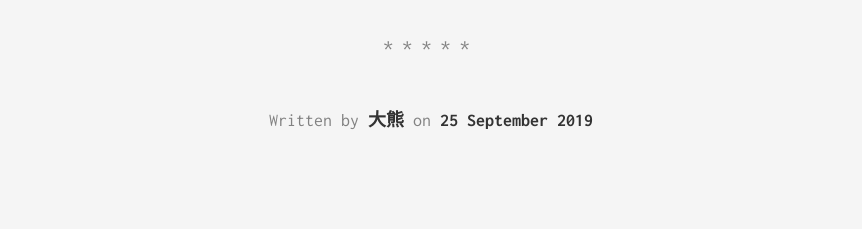
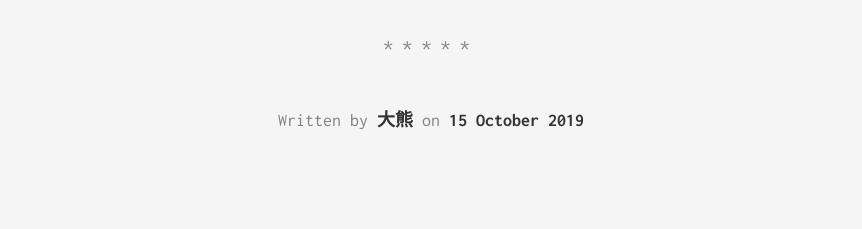
Before and after one commit to L3B1anc/L3B1anc.github.io, a Jekyll site: the page built from _posts/2019-10-15-查询whois历史记录.markdown, in a window 1280 px wide. Shown: the part 767-996 px from the top of the page, without its empty margins (209-1071 px from the left). Built offline with Jekyll 4.4.1, drawn with Linux system fonts in a browser that asks for light colours.

Commit message:
Update 2019-10-15-查询whois历史记录.markdown

```diff
--- a/_posts/2019-10-15-查询whois历史记录.markdown
+++ b/_posts/2019-10-15-查询whois历史记录.markdown
@@ -2,7 +2,7 @@
 layout: post
 title:  "历史whois查询"
 subtitle: "信息收集"
-date:   2019-09-25 21:36
+date:   2019-10-15 10：22
 categories: [pentest]
 ---
 
```
